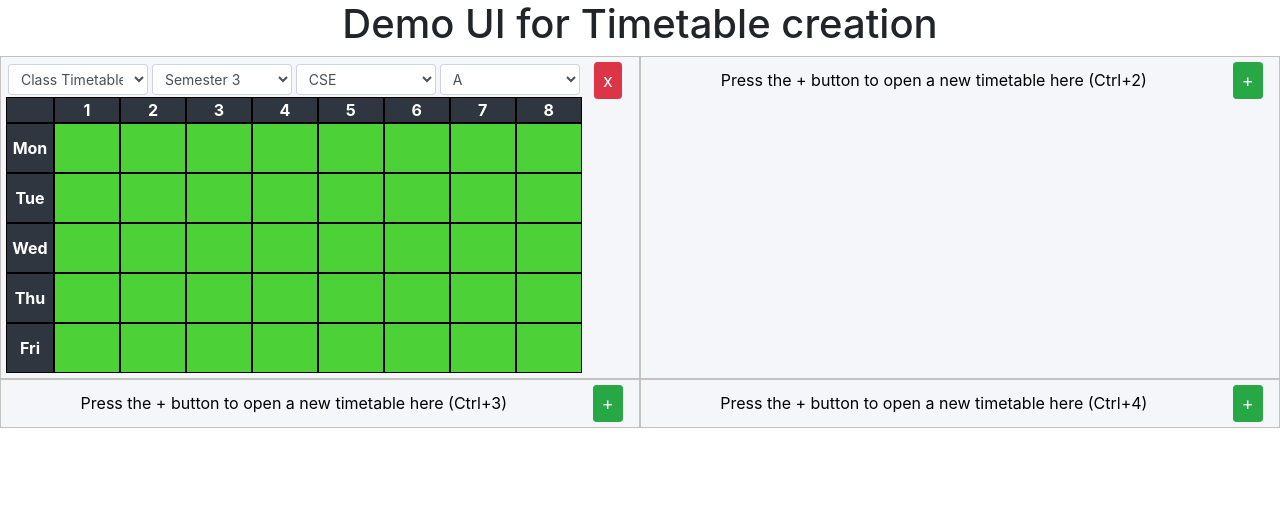
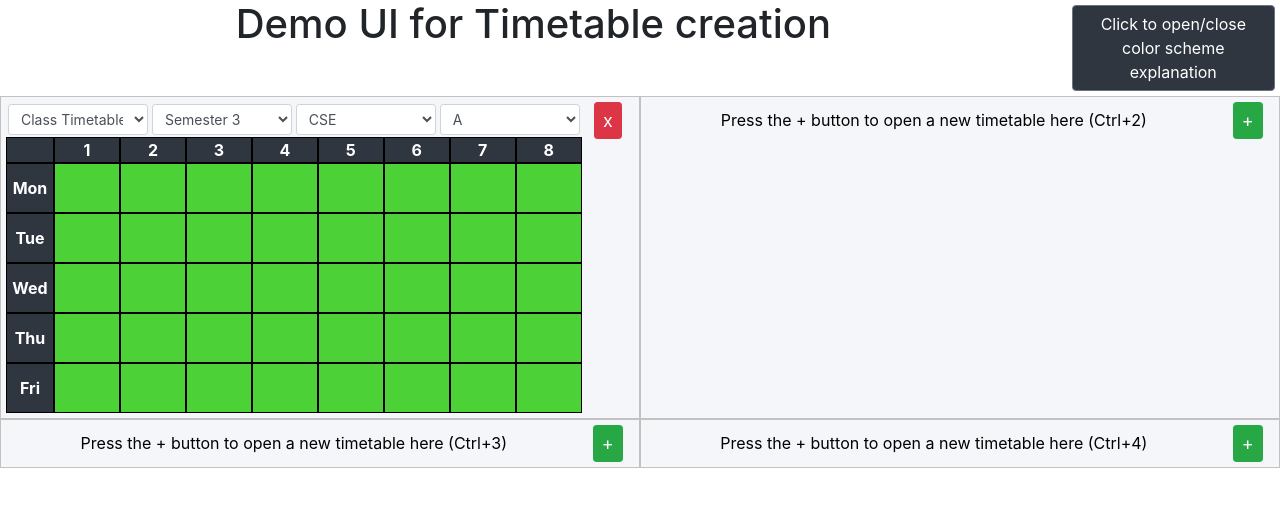
Before and after one commit to Ram-the-coder/UI-for-Timetable-Creation, a React (Create React App) app: page / in a window 1280 px wide. Shown: the top 506 px of the page. Built offline with nearby package versions, Linux system fonts and the light colour scheme.

Commit message:
Added color scheme explanation

```diff
--- a/src/App.css
+++ b/src/App.css
@@ -80,3 +80,25 @@ select.period:focus {
   margin: 5px;
   background-color: #2f3640;
 }
+
+.color-schema {
+  width: 800px;
+  margin: auto;
+}
+
+.color-scheme {
+  display: inline-block;
+  width: 50px;
+  height: 50px;
+  border-radius: 25px;
+  border: 2px solid black;
+}
+
+.color-scheme-exp {
+  text-align: left;
+  padding: 10px !important;
+}
+
+.color-schema-row {
+  margin: 10px;
+}
--- a/src/App.js
+++ b/src/App.js
@@ -43,7 +43,21 @@ class App extends Component {
 	render() {
     	return (
       		<div className="App" >
-	        	<h1>Demo UI for Timetable creation</h1>
+      			<div className="row">
+      				<h1 className="col-sm-10">Demo UI for Timetable creation</h1>
+      				<div className="col-sm-2">
+      					<button className="btn btn-secondary buttonControls"
+				  			type="button"
+				  			data-toggle="collapse"
+				  			data-target="#collapsibleList"
+				  			aria-expanded="false"
+				  			aria-controls="collapsibleList"
+				  			>
+				   		Click to open/close color scheme explanation
+				  		</button>
+      				</div>
+
+      			</div>
 	        	<div className="workspace row">
 	        		<div className="work-area col-lg-6 row">
 	        			<div className = "col-sm-11">
@@ -121,6 +135,22 @@ class App extends Component {
 					</div>
 
 		        </div>*/}
+		        <div>
+					<div className="collapse color-schema" id="collapsibleList">
+						<div className="row color-schema-row">
+							<div className="color-scheme col-sm-1" style={{backgroundColor: "#4cd137"}} />
+							<div className="col-sm-11 color-scheme-exp">2 consecutive periods exist, a lab can be allotted here</div>
+						</div>
+						<div className="row color-schema-row">
+							<div className="color-scheme col-sm-1" style={{backgroundColor: "#fbc531"}} />
+							<div className="col-sm-11 color-scheme-exp">2 consecutive periods does not exist, a lab cannot be allotted here</div>
+						</div>
+						<div className="row color-schema-row">
+							<div className="color-scheme col-sm-1" style={{backgroundColor: "#c23616"}} />
+							<div className="col-sm-11 color-scheme-exp">Period allotted</div>
+						</div>
+					</div>
+		        </div>
       		</div>
     	);
   	}
```
